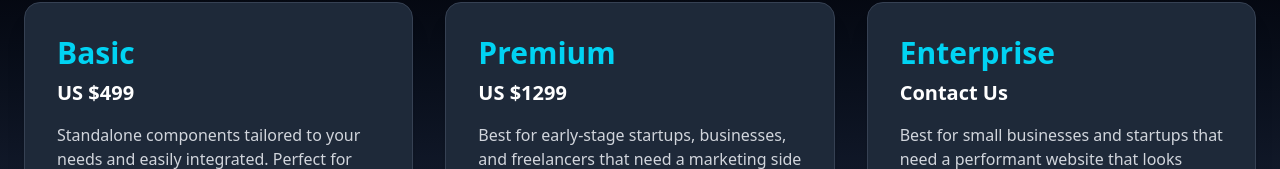
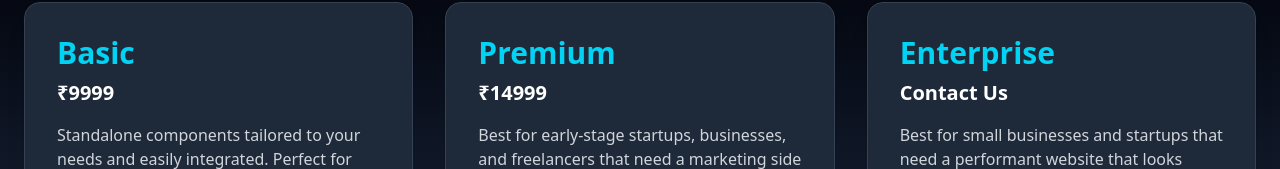
Before and after one commit to komalkumarpalwai/codemindsweb, a React (Vite) app: page /pricing in a window 1280 px wide. Shown: the part 310-479 px from the top of the page. Built offline with nearby package versions, Linux system fonts and the light colour scheme.

Commit message:
final commit 30

```diff
--- a/src/pages/Pricing.jsx
+++ b/src/pages/Pricing.jsx
@@ -5,7 +5,7 @@ import { HiCheck, HiOutlineArrowRight } from "react-icons/hi";
 const plans = [
   {
     name: "Basic",
-    price: "US $499",
+    price: " ₹9999 ",
     description:
       "Standalone components tailored to your needs and easily integrated. Perfect for website elements or sections.",
     features: [
@@ -18,7 +18,7 @@ const plans = [
   },
   {
     name: "Premium",
-    price: "US $1299",
+    price: " ₹14999",
     description:
       "Best for early-stage startups, businesses, and freelancers that need a marketing side to showcase their work and vision.",
     features: [
```
